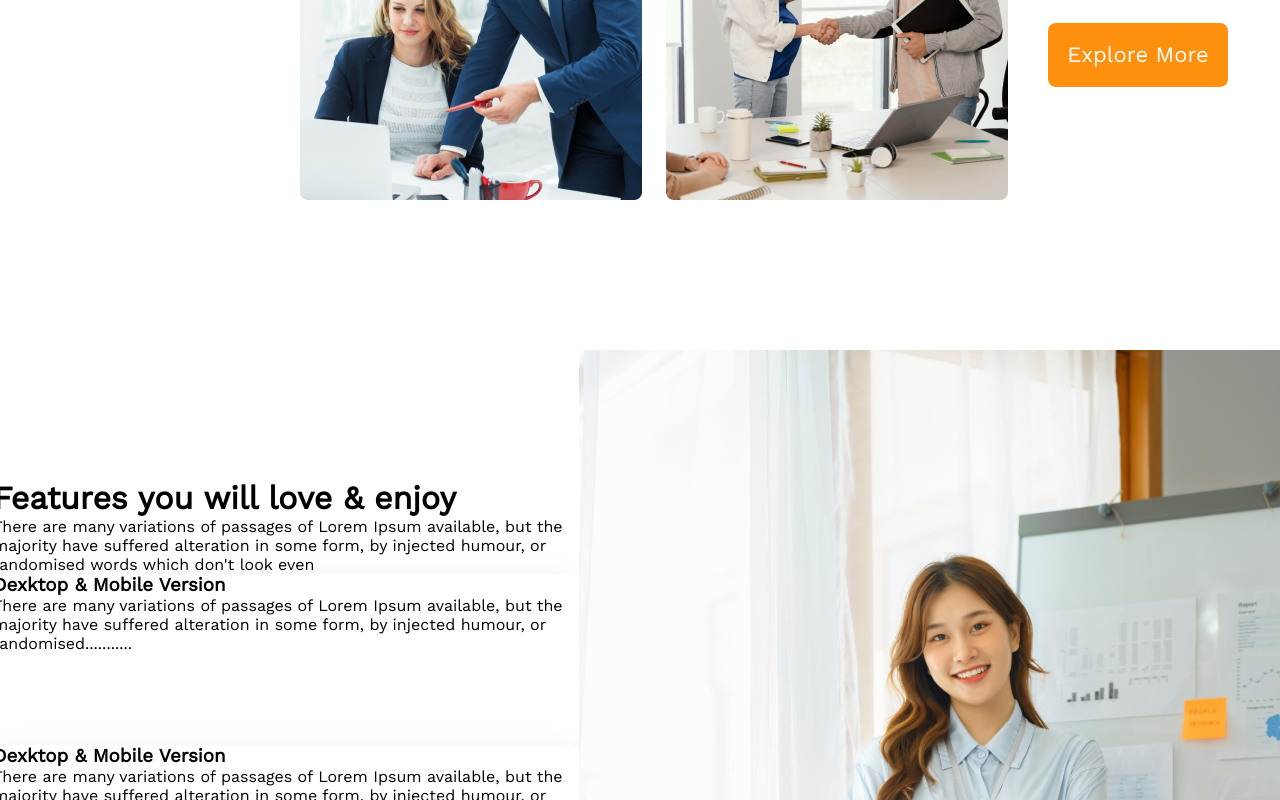
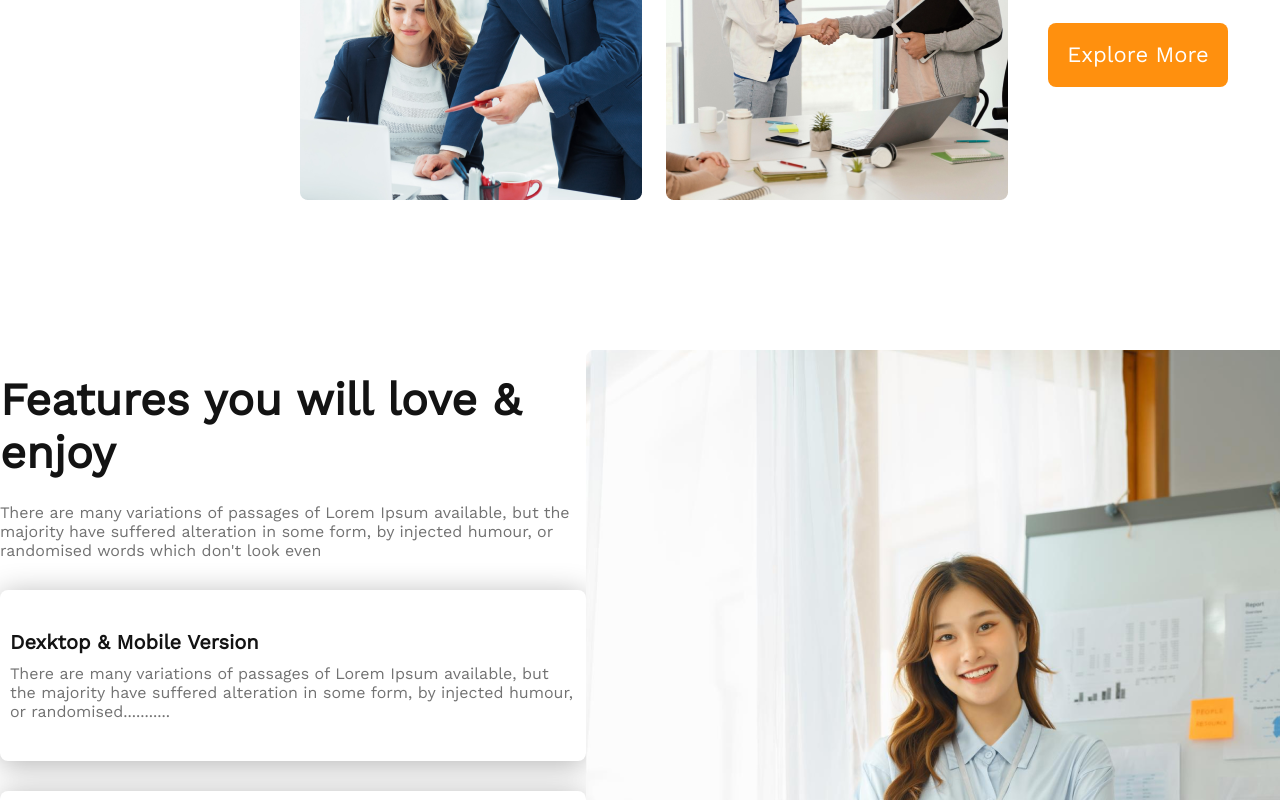
Before and after one commit to jawadarc/g3-architect-website, a plain HTML site: page index.html in a window 1280 px wide. Shown: the part 2000-2800 px from the top of the page. Drawn offline with nearby package versions, Linux system fonts and the light colour scheme.

Commit message:
edited features

```diff
--- a/index.html
+++ b/index.html
@@ -60,23 +60,36 @@
         <!-- start of extra-features section -->
         <div class="ftr-container">
             <div class="ftr-contents">
-                <h1>Features you will love & enjoy</h1>
-                <p>There are many variations of passages of Lorem Ipsum available, but the majority have suffered alteration in some form, by injected humour, or randomised words which don't look even</p>
+                <h1 class="ftr-content-head">Features you will love & enjoy</h1>
+                <p class="ftr-desc">There are many variations of passages of Lorem Ipsum available, but the majority
+                    have suffered alteration in some form, by injected humour, or randomised words which don't look even
+                </p>
                 <div class="ftr-box">
-                    <h3>Dexktop & Mobile Version</h3> <p>There are many variations of passages of Lorem Ipsum available, but the majority have suffered alteration in some form, by injected humour, or randomised...........</p>
+                    <h3 class="frt-head">Dexktop & Mobile Version</h3>
+                    <p class="ftr-para">There are many variations of passages of Lorem Ipsum available, but the majority
+                        have suffered alteration in some form, by injected humour, or randomised...........</p>
                 </div>
                 <div class="ftr-box">
-                    <h3>Dexktop & Mobile Version</h3> <p>There are many variations of passages of Lorem Ipsum available, but the majority have suffered alteration in some form, by injected humour, or randomised...........</p>
+                    <h3 class="frt-head">Dexktop & Mobile Version</h3>
+                    <p class="ftr-para">There are many variations of passages of Lorem Ipsum available, but the majority
+                        have suffered alteration in some form, by injected humour, or randomised...........</p>
                 </div>
                 <div class="ftr-box">
-                    <h3>Dexktop & Mobile Version</h3> <p>There are many variations of passages of Lorem Ipsum available, but the majority have suffered alteration in some form, by injected humour, or randomised...........</p>
+                    <h3 class="frt-head">Dexktop & Mobile Version</h3>
+                    <p class="ftr-para">There are many variations of passages of Lorem Ipsum available, but the majority
+                        have suffered alteration in some form, by injected humour, or randomised...........</p>
                 </div>
                 <div class="ftr-box">
-                    <h3>Dexktop & Mobile Version</h3> <p>There are many variations of passages of Lorem Ipsum available, but the majority have suffered alteration in some form, by injected humour, or randomised...........</p>
+                    <h3 class="frt-head">Dexktop & Mobile Version</h3>
+                    <p class="ftr-para">There are many variations of passages of Lorem Ipsum available, but the majority
+                        have suffered alteration in some form, by injected humour, or randomised...........</p>
                 </div>
             </div>
             <div class="ftr-pic">
                 <img src="./images/architect.png" alt="">
+                <div class="experience">
+                    <h1 class="exp-text">10+Years <br><span class="exp"> Experience</span></h1>
+                </div>
             </div>
         </div>
         <!-- start of facts section -->
--- a/style.css
+++ b/style.css
@@ -2,7 +2,7 @@
 
 * {
     margin: 0px;
-    padding: 0px;
+    padding: auto 240px;
     font-family: Work Sans;
 }
 
@@ -97,7 +97,7 @@ li {
 }
 
 .banner-desc {
-    color:  #727272;
+    color: #727272;
     text-align: center;
     font-family: Work Sans;
     font-size: 16px;
@@ -172,23 +172,83 @@ img {
 /* end od feature section */
 
 /* start of extra features */
-.ftr-container{
+
+.ftr-container {
     display: flex;
-    justify-content: center;
     align-items: center;
+    justify-content: space-evenly;
 }
-.ftr-box{
+
+.ftr-content-head {
+    color: #131313;
+    font-size: 45px;
+    font-weight: 700;
+    padding-bottom: 24px;
+}
+
+.ftr-desc {
+    width: 586px;
+    color:#727272;
+    font-size: 16px;
+    font-weight: 400;
+}
+
+.ftr-box {
+    margin-top: 30px;
     width: 586px;
     height: 171px;
     border-radius: 8px;
     background: #FFF;
-box-shadow: 0px 4px 30px 0px rgba(0, 0, 0, 0.06);
+    box-shadow: 0px 4px 30px 0px rgba(0, 0, 0, 0.3);
+
+}
+
+.frt-head {
+    color: #131313;
+    font-size: 20px;
+    font-weight: 600;
+    margin-bottom: 5px;
+    padding-top: 40px;
+    padding-left: 10px;
+    padding-right: 10px;
+}
+
+.ftr-para {
+    color: #727272;
+    font-size: 16px;
+    font-weight: 400;
+    padding-top: 5px;
+    padding-left: 10px;
+    padding-right: 10px;
+}
+
+.experience {
+    border-radius: 8px;
+    background: #FF900E;
+    width: 342px;
+    height: 200px;
+    /* padding: 20px 40px; */
+    margin-top: -155px;
+    margin-left: -100px;
+    position: absolute;
+}
+.exp-text{
+    padding: 45px 42px ;
+    text-align: center;
     align-items: center;
+    color: #FFF;
+font-size: 55px;
+font-weight: 700;
 }
+.exp{
+    font-size: 25px;
+}
+
 /* start of facts section */
 .facts {
     /* padding-left: 240px; */
-    margin-top: 50px;
+    margin-top: 100px;
+    text-align: center;
 }
 
 .facts-headings {
@@ -287,34 +347,41 @@ align-items: center;
 /* for mobile */
 
 @media screen and (max-width:576px) {
-    .navigation{
+    .navigation {
         display: flex;
         flex-direction: column;
         align-items: center;
     }
-    .banner{
+
+    .banner {
         display: flex;
         flex-direction: column;
         align-items: center;
     }
-    .banner-pic{
+
+    .banner-pic {
         width: 100%;
     }
-    .navbar{
+
+    .navbar {
         padding-top: 20px;
     }
 
 
 
 
-    .facts-headings{
+    .facts-headings {
         display: flex;
         flex-direction: column;
         text-align: center;
     }
-    .cards-container{
+
+    .cards-container {
         display: flex;
         flex-direction: column;
+    }
+    .achievement{
+        margin-top: 10px;
     }
 
 
```
Lines whose indentation alone changed are shown as unchanged.
